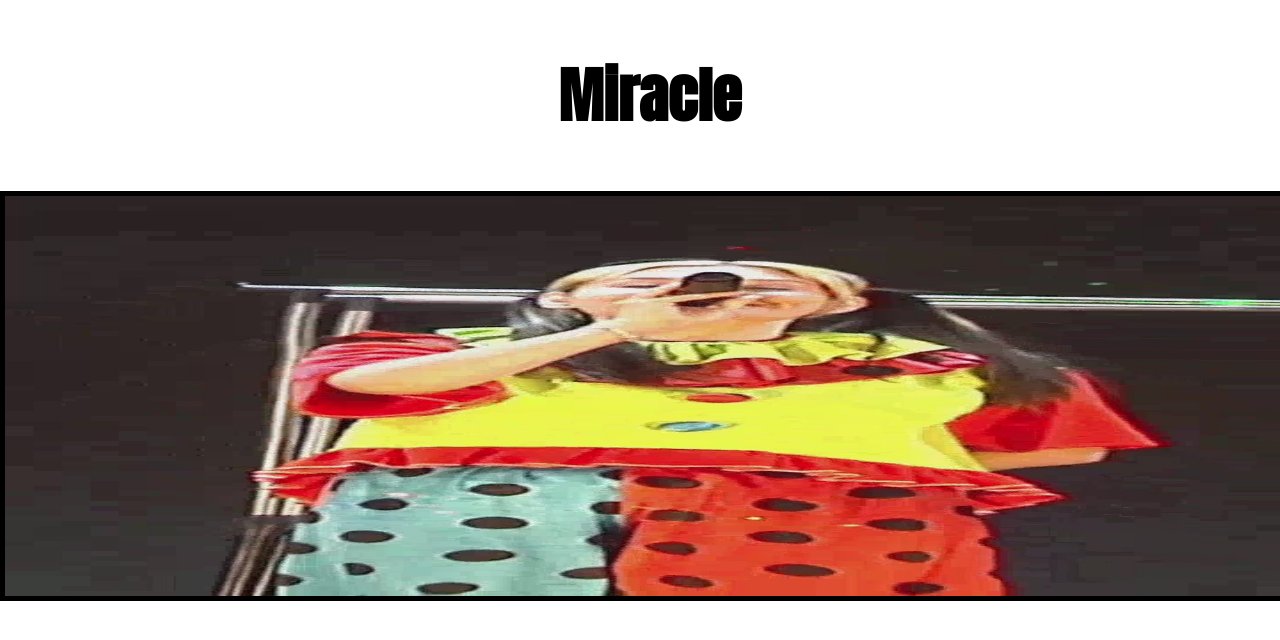
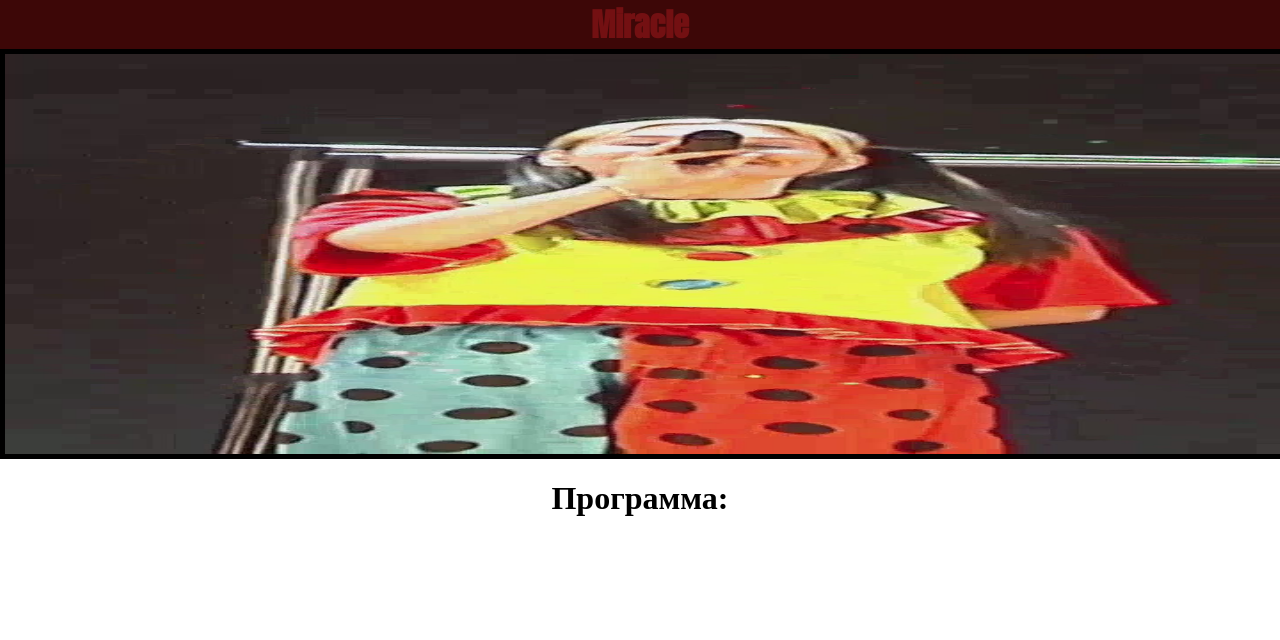
Before and after one commit to pavelABCQ/Miracle, a plain HTML site: page test.html in a window 1280 px wide. Drawn offline with Linux system fonts and the light colour scheme; a web font is replaced by a local one.

Commit message:
Update test.html

```diff
--- a/test.html
+++ b/test.html
@@ -23,19 +23,29 @@
 
 
         .head {
+            background: #3d0707;
+            display: flex;
+            justify-items: center;
+            width:100%;
 
-            font-family: "Anton",sans-serif;
-            text-align: center;
-            font-size: 30px;
-            height: .5%;
-            width: 100%;
-            padding: 10px;
+            height: 20%;
             margin: auto;
             margin-left: 0px;
             box-shadow: 0px 0px 10px 0px rgba(0, 0, 0, .7);
+        }
 
 
+        .head h1 {
+            margin: auto;
+
+            display: table-cell;
+
+            font-family: "Anton",sans-serif;
+            color: #8d1418ad;
+
+            text-align: center;
         }
+
 
          .head .btn {
             font-size: 15px;
@@ -183,6 +193,7 @@
 
 
         </div>
+        <h1 style="text-align: center;" >Программа:</h1>
     </div>
 </body>
 </html>
```
